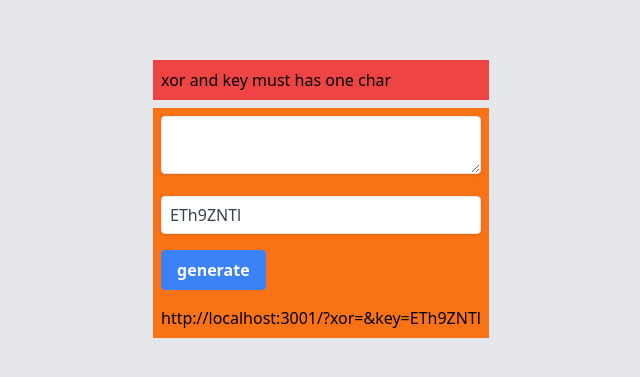
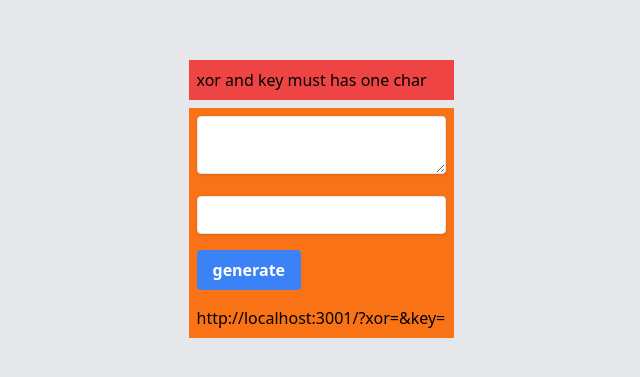
Before and after one commit to maxyou/HideText, a Next.js app: page / in a window 1280 px wide. Shown: the part 201-578 px from the top of the page, without its empty margins (319-959 px from the left). Built offline with nearby package versions, Linux system fonts and the light colour scheme.

Commit message:
state init should not be random

```diff
--- a/pages/index.tsx
+++ b/pages/index.tsx
@@ -10,7 +10,7 @@ const Home: NextPage = () => {
   // console.log(`test random - ${getRandomAlphaNum(8)}`)
 
   const [plainText, setPlainText] = useState('')
-  const [xorKey, setXorKey] = useState(getRandomAlphaNum(8))
+  const [xorKey, setXorKey] = useState('')
   const [cipherText, setCipherText] = useState('')
 
   const router = useRouter()
```
